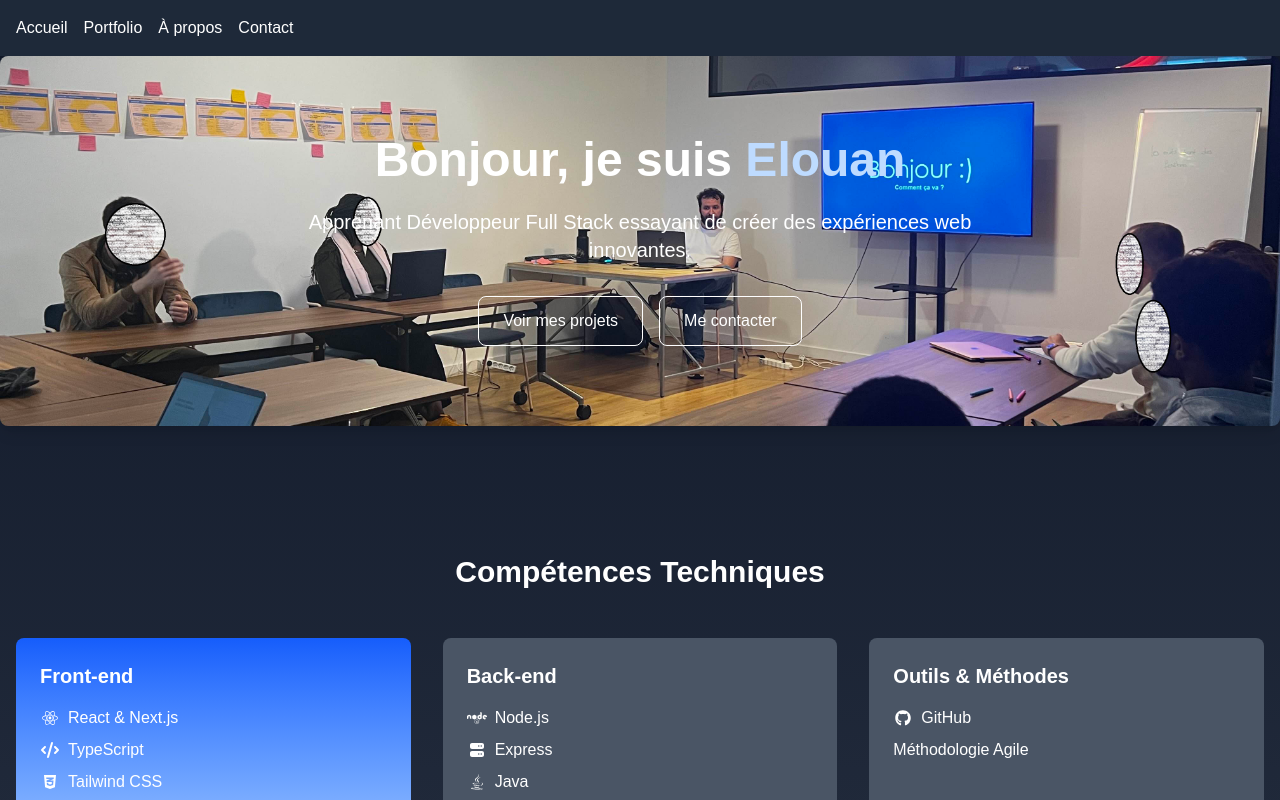
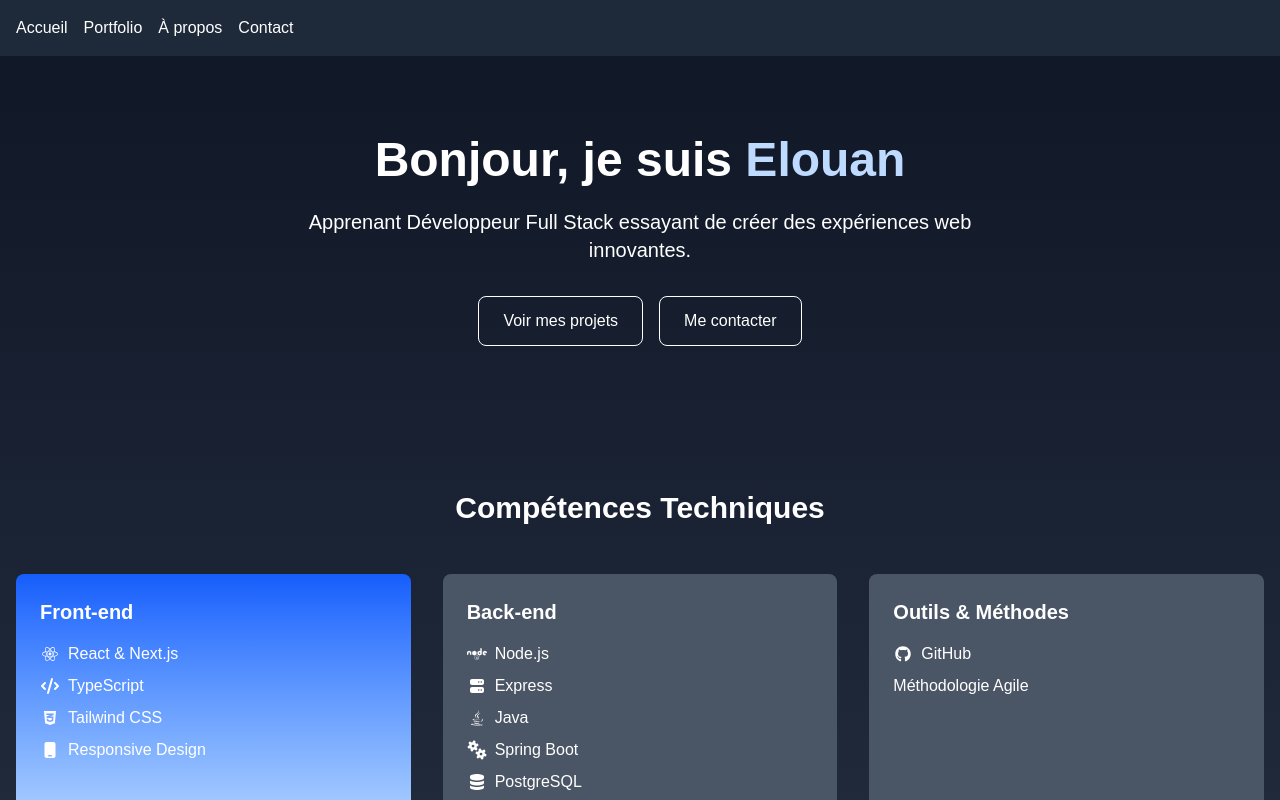
Before and after one commit to DwoDwoS/Portfolio-v.2, a Next.js app in the folder portfolio/: page / in a window 1280 px wide. Shown: the top 800 px of the page. Built offline with nearby package versions, Linux system fonts and the light colour scheme.

Commit message:
fix: clearing dependencies

```diff
--- a/portfolio/components/Resume.tsx
+++ b/portfolio/components/Resume.tsx
@@ -2,7 +2,7 @@ import Link from 'next/link'
 
 export default function Resume() {
     return (
-        <section className="container mx-auto px-4 py-20 bg-[url('/background_homepage.jpg')] bg-cover bg-center rounded-lg shadow-lg mb-16">
+        <section className="container mx-auto px-4 py-20">
         <div className="flex flex-col items-center text-center">
           <h1 className="text-5xl font-bold mb-6 animate-fade-in">
             Bonjour, je suis <span className="text-blue-200">Elouan</span>
```
Also changed, not shown: portfolio/public/background_homepage.jpg (deleted).
